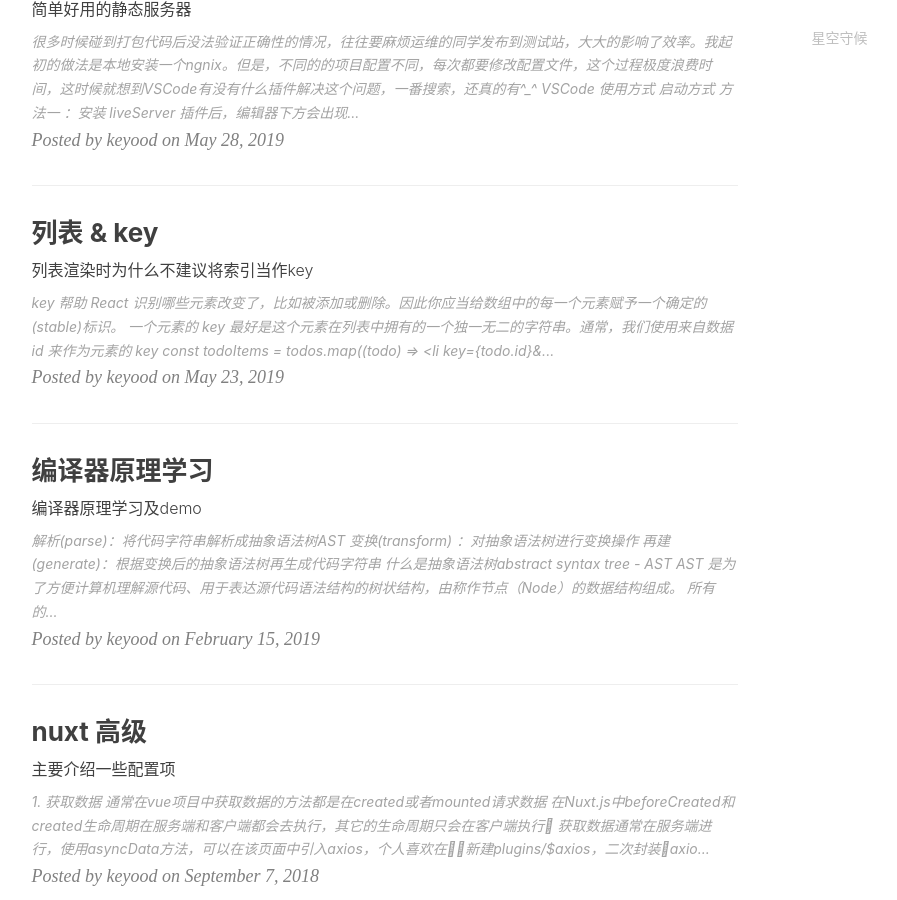
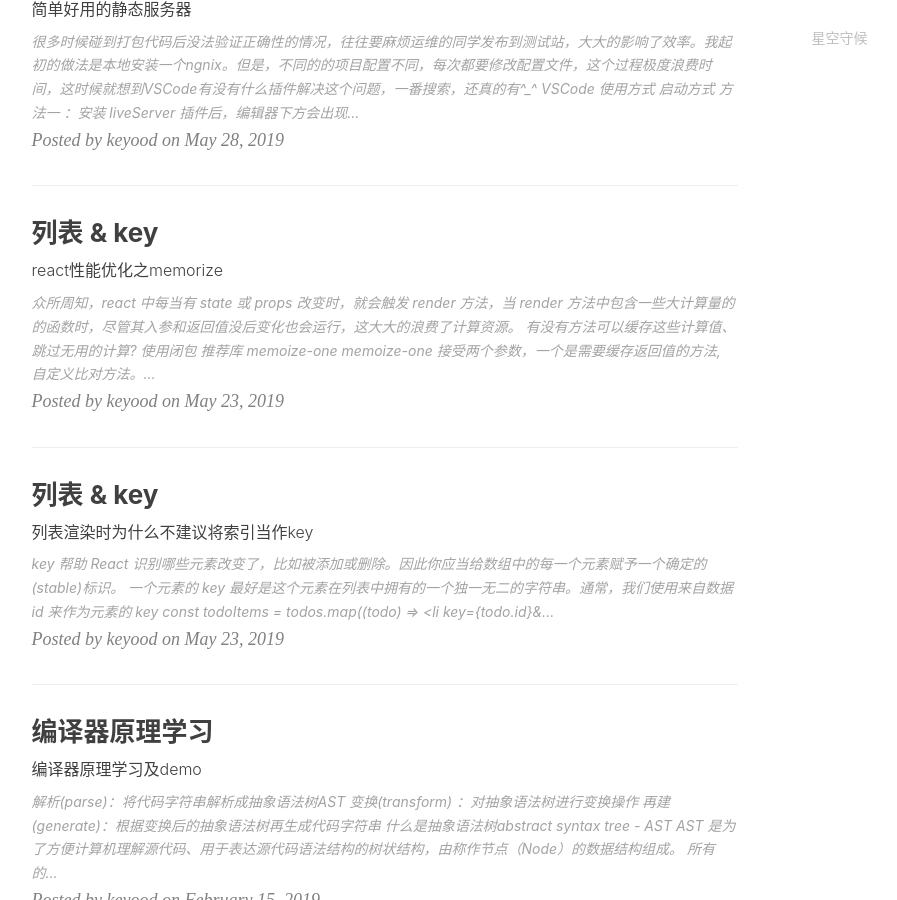
Before and after one commit to keyood/keyood.github.io, a Jekyll site: the page built from index.html, in a window 1280 px wide and 900 px high, scrolled down 988 px. Shown: the whole window, without its empty margins (136-1033 px from the left). Built offline with Jekyll 4.4.1, drawn with Linux system fonts in a browser that asks for light colours; nearby versions of some CDN libraries; the list of posts is cut into pages by our own code; comment, search, counter and statistics services are not loaded.

Commit message:
leetcode

````diff
--- /dev/null
+++ b/_posts/2019-07-13-react-performace-memorize.md
@@ -0,0 +1,95 @@
+---
+layout:     post
+title:      "列表 & key"
+subtitle:   "react性能优化之memorize "
+date:       2019-05-23
+author:     "keyood"
+header-img: "img/post-bg-react.png"
+tags:
+    - react
+---
+
+众所周知，react 中每当有 state 或 props 改变时，就会触发 render 方法，当 render 方法中包含一些大计算量的的函数时，尽管其入参和返回值没后变化也会运行，这大大的浪费了计算资源。
+
+**有没有方法可以缓存这些计算值、跳过无用的计算?**
+
+### 使用闭包
+
+推荐库 [memoize-one](https://github.com/alexreardon/memoize-one)
+
+
+memoize-one 接受两个参数，一个是需要缓存返回值的方法, 自定义比对方法。根据示例可知道，自带的对比方法只是浅对比。
+
+```js
+import memoizeOne from 'memoize-one';
+import isDeepEqual from 'lodash.isequal';
+
+const identity = x => x;
+const shallowMemoized = memoizeOne(identity);
+const deepMemoized = memoizeOne(identity, isDeepEqual);
+
+const result1 = shallowMemoized({ foo: 'bar' });
+const result2 = shallowMemoized({ foo: 'bar' });
+
+result1 === result2; // false - difference reference
+
+const result3 = deepMemoized({ foo: 'bar' });
+const result4 = deepMemoized({ foo: 'bar' });
+
+result3 === result4; // true - arguments are deep equal
+```
+
+让我们来看下源码，很简单
+
+```js
+// are-inputs-equal.ts
+export default function areInputsEqual(
+  newInputs: readonly unknown[],
+  lastInputs: readonly unknown[],
+): boolean {
+  // 如果参数的长度改变，直接返回false
+  if (newInputs.length !== lastInputs.length) {
+    return false;
+  }
+  // for循环遍历每个值
+  for (let i = 0; i < newInputs.length; i++) {
+    // 浅对比
+    if (newInputs[i] !== lastInputs[i]) {
+      return false;
+    }
+  }
+  return true;
+}
+```
+
+```js
+// memoize-one.ts
+import areInputsEqual from './are-inputs-equal';
+
+export type EqualityFn = (newArgs: any[], lastArgs: any[]) => boolean;
+
+export default function memoizeOne<
+  ResultFn extends (this: any, ...newArgs: any[]) => ReturnType<ResultFn>
+>(resultFn: ResultFn, isEqual: EqualityFn = areInputsEqual): ResultFn {
+  let lastThis: unknown;
+  let lastArgs: unknown[] = [];
+  let lastResult: ReturnType<ResultFn>;
+  let calledOnce: boolean = false;
+
+  function memoized(this: unknown, ...newArgs: unknown[]): ReturnType<ResultFn> {
+    // 计算过 && 作用域相同 && 本次的参数和上次的参数一样，则返回lastResult
+    if (calledOnce && lastThis === this && isEqual(newArgs, lastArgs)) {
+      return lastResult;
+    }
+    // 重新计算
+    lastResult = resultFn.apply(this, newArgs);
+    calledOnce = true;
+    lastThis = this;
+    lastArgs = newArgs;
+    return lastResult;
+  }
+
+  return memoized as ResultFn;
+}
+
+```
--- a/_posts/2019-07-17-leetcode.markdown
+++ b/_posts/2019-07-17-leetcode.markdown
@@ -320,13 +320,10 @@
     let max = 0
     let len = height.length
     for (let i = 0; i < len -1 ; i++) {
-        for (let j = i+1; j < len; j++) {
-            let area = Math.min(height[i], height[j]) * (j - i)
-            // console.log(i, j,area)
-            if (area > max) {
-                max = area
-            }
-        }
+      for (let j = i+1; j < len; j++) {
+        let area = Math.min(height[i], height[j]) * (j - i)
+        max = Math.max(max, area)
+      }
     }
     return max
 }
@@ -351,3 +348,41 @@
     return max
 }
 ```
+
+## 13.救生艇
+
+第 i 个人的体重为 people[i]，每艘船可以承载的最大重量为 limit。
+每艘船最多可同时载两人，但条件是这些人的重量之和最多为 limit。
+返回载到每一个人所需的最小船数。(保证每个人都能被船载)。
+
+解法：双指针，先给数组排序，每次都让最重的上船
+
+```js
+var numRescueBoats = function(people, limit) {
+    let left = 0
+    let right = people.length - 1
+    let total = 0
+    people.sort((a, b) => a - b)
+    while (left <= right) {
+      if (people[left] + people[right] <= limit) {
+        left++
+      }
+      total++
+      right--
+    }
+    return total
+};
+```
+
+## 14.移除元素
+
+给定一个数组 nums 和一个值 val，你需要原地移除所有数值等于 val 的元素，返回移除后数组的新长度。
+
+```js
+var removeElement = function(nums, val) {
+    for (let i = 0; i < nums.length;) {
+       nums[i] === val ? nums.splice(i, 1) : i++
+    }
+    return nums.length
+};
+```
````
